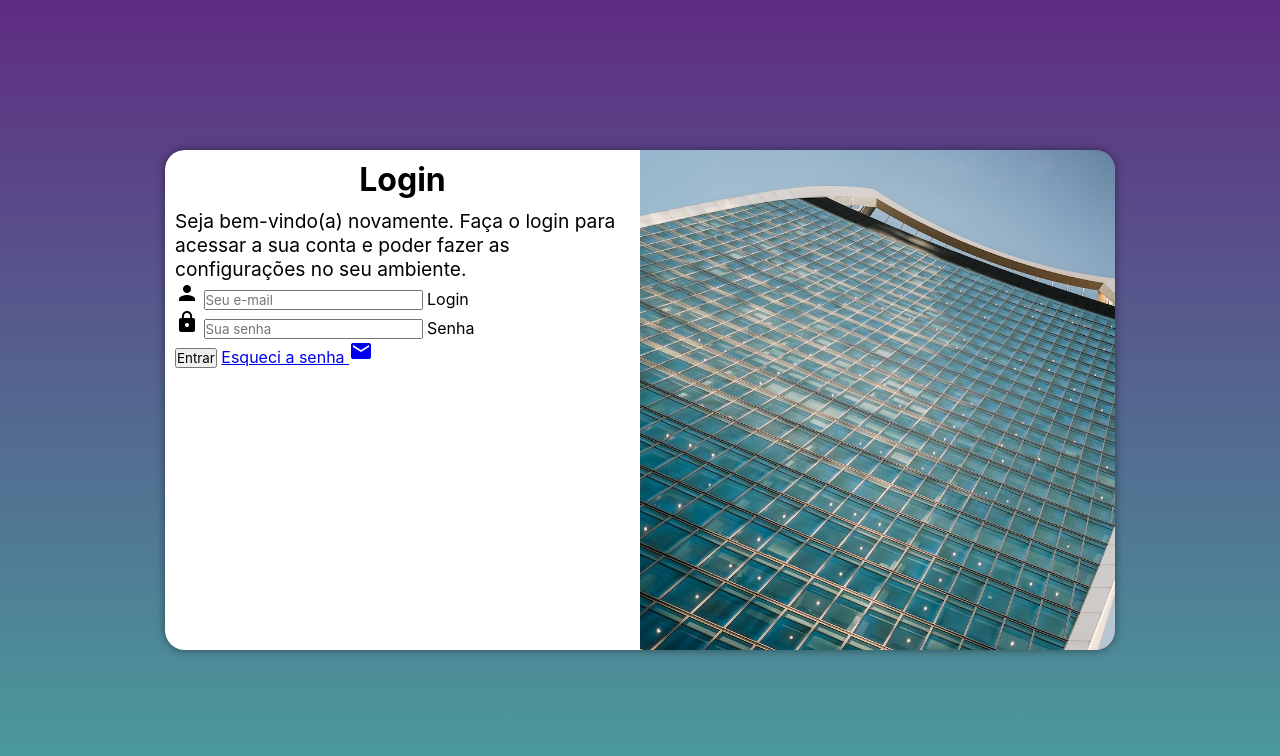
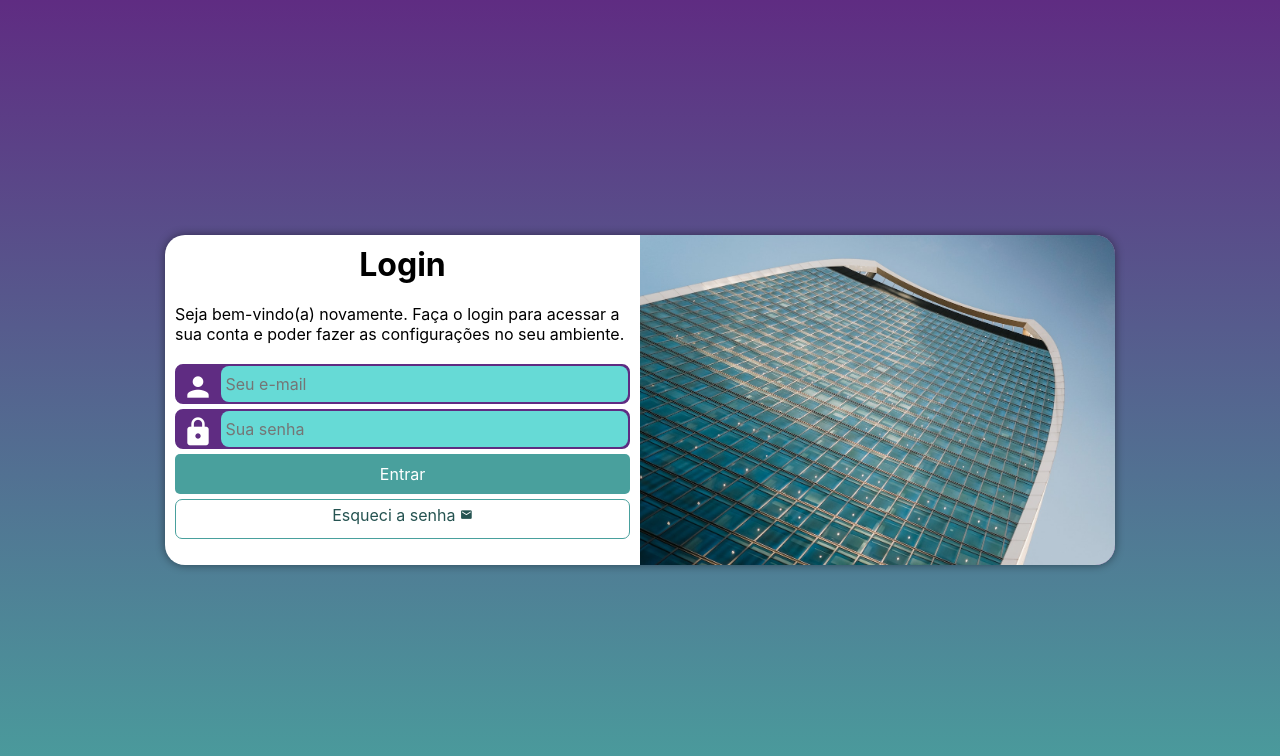
Before and after one commit to mariocpferro/projeto-login, a plain HTML site: page index.html in a window 1280 px wide. Drawn offline with Linux system fonts and the light colour scheme.

Commit message:
finalização da tela de login

```diff
--- a/estilos/media-query.css
+++ b/estilos/media-query.css
@@ -7,6 +7,7 @@
 
     section#login {
         width: 80vw;
+        height: 280px;
     }
 
     section#login > div#foto {
@@ -28,6 +29,7 @@
 
     section#login{
         width: 950px;
+        height: 330px;
     }
 
     section#login > div#foto {
@@ -46,6 +48,7 @@
     }
 
     div#formulario > p {
-        font-size: 1.2em;
+        font-size: 1em;
+        margin: 20px 0px;
     }
 }
--- a/estilos/style.css
+++ b/estilos/style.css
@@ -29,15 +29,15 @@ section#login {
     position: absolute;
     top: 50%;
     left: 50%;
-    transform: translate(-50%, -50%);
     overflow: hidden;
 
     background-color: white;
     width: 250px;
-    height: 500px;
+    height: 515px;
     border-radius: 20px;
     box-shadow: 0px 0px 10px rgba(0, 0, 0, 0.455);
 
+    transform: translate(-50%, -50%);
     transition: width .2s, height .2s;
     transition-timing-function: ease;
 }
@@ -63,3 +63,79 @@ div#formulario > h1 {
 div#formulario > p {
     font-size: 0.8em;
 }
+
+div.campo > span{
+    color: white;
+    /*background-color: black;*/
+    font-size: 2em;
+    width: 39px;
+    padding: 5px;
+}
+
+div.campo > input {
+    background-color: #66dad6;
+    font-size: 1em;
+    width: calc(100% - 43.5px);
+    height: 100%;
+    border: 0px;
+    border-radius: 8px;
+    padding: 5px;
+    transform: translateY(-13px);
+}
+
+div.campo > input:focus-within {
+    background-color: white;
+}
+
+div.campo > label {
+    display: none;
+}
+
+form > div.campo {
+    background-color: #5f2c82;
+    border: 2px solid #5f2c82;
+    display: block;
+    width: 100%;
+    height: 40px;
+    border-radius: 8px;
+    margin: 5px 0px;
+}
+
+form > input[type=submit] {
+    display: block;
+    font-size: 1em;
+    width: 100%;
+    height: 40px;
+    background-color: #49a09d;
+    color: white;
+    border: none;
+    border-radius: 5px;
+    cursor: pointer;
+}
+
+form > input[type=submit]:hover {
+    background-color: #255351;
+}
+
+form > a.botao {
+    display: block;
+    font-size: 1em;
+    width: 100%;
+    height: 40px;
+    text-align: center;
+    padding-top: 5px;
+    margin-top: 5px;
+    color: #255351;
+    background-color: white;
+    border: 1px solid #49a09d;
+    border-radius: 7px;
+    text-decoration: none;
+}
+
+form > a.botao:hover {
+    background-color: #66dad6;
+}
+
+form > a.botao > span {
+    font-size: 0.8em;
+}
--- a/index.html
+++ b/index.html
@@ -30,7 +30,7 @@
                         <label for="isenha">Senha</label>
                     </div>
                     <input type="submit" value="Entrar">
-                    <a href="esqueci.html">
+                    <a href="esqueci.html" class="botao">
                         Esqueci a senha <span class="material-icons">mail</span>
                     </a>
                 </form>
```
